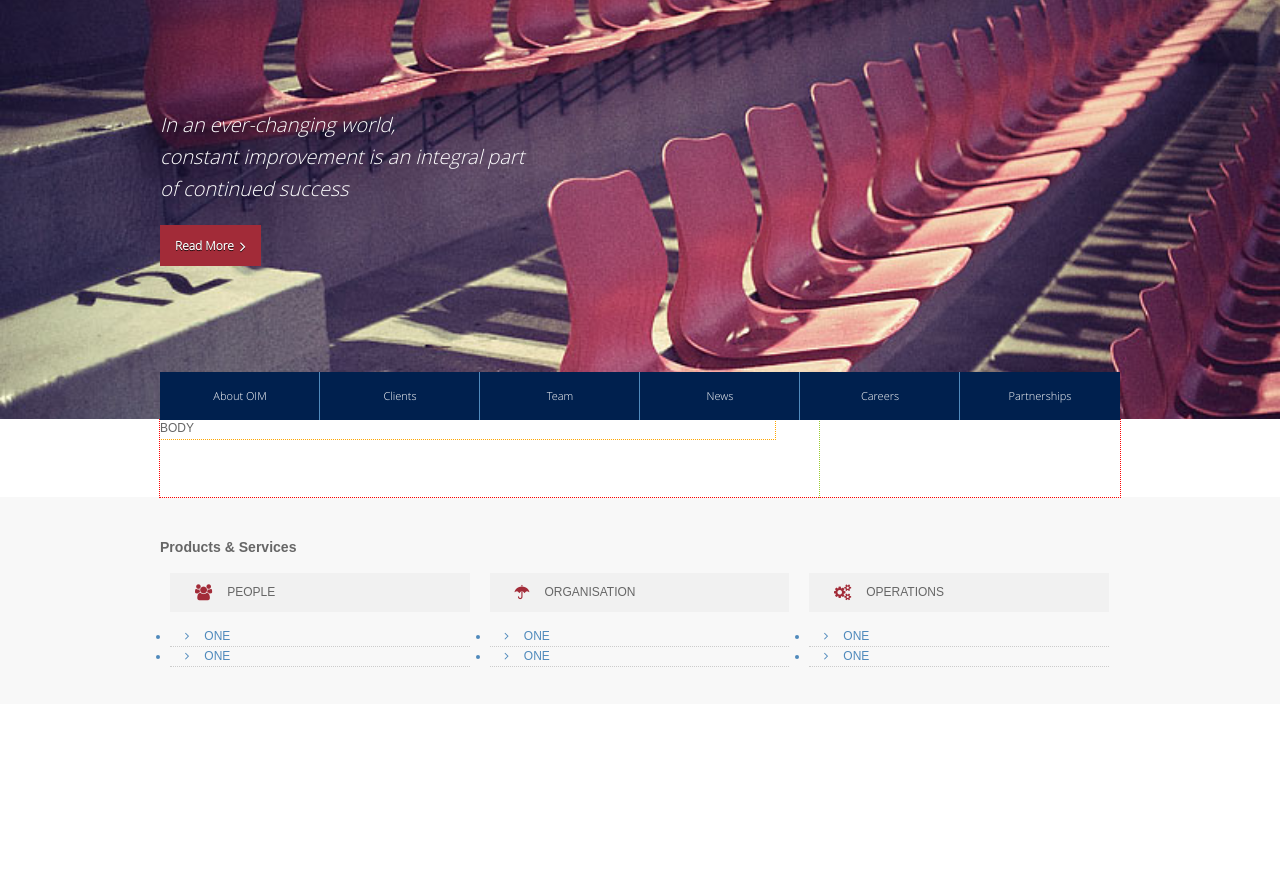
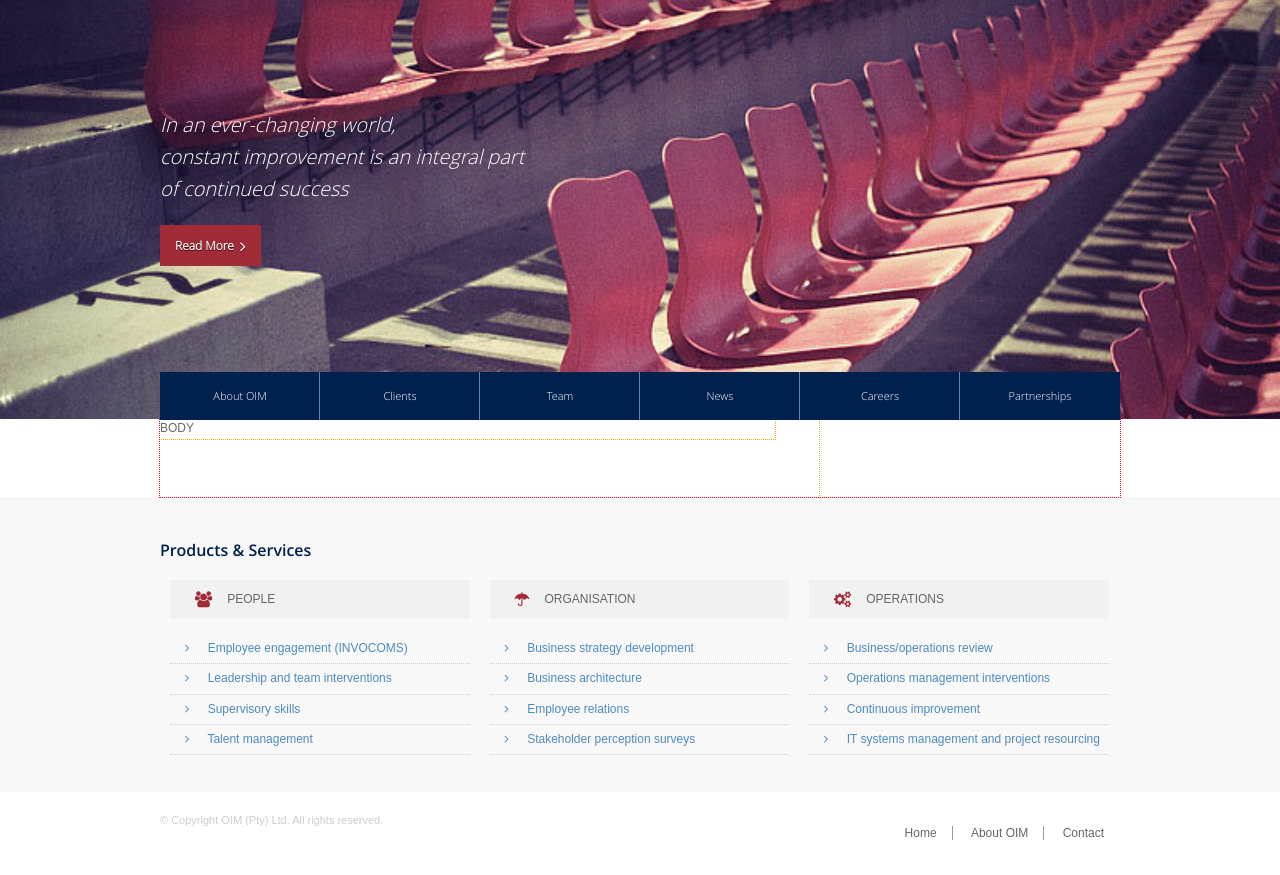
Before and after one commit to Fishgate/OIMGroup, a PHP site: page / in a window 1280 px wide. Shown: the part 127-1002 px from the top of the page. Before the commit the page ends 794 px from the top, so only its background shows below. Run offline with PHP 8.4, Linux system fonts and the light colour scheme; some libraries are stand-ins or nearby versions.

Commit message:
Tyrone build footer include, will sort out the generic footer stuff, we actually dont even need a generic one since there are is no pathing used in it

```diff
--- a/htdocs/css/main.css
+++ b/htdocs/css/main.css
@@ -127,7 +127,7 @@ textarea {
     font-style: normal;
 }
 @font-face {
-    font-family: 'open_sanssemibold';
+    font-family: 'opensans_semibold';
     src: url('../fonts/OpenSans-Semibold-webfont.eot');
     src: url('../fonts/OpenSans-Semibold-webfont.eot?#iefix') format('embedded-opentype'),
          url('../fonts/OpenSans-Semibold-webfont.woff') format('woff'),
@@ -140,6 +140,16 @@ textarea {
 /* ------------- FONT-FAMILY NAME: 'FontAwesome' --------------------------- */
 
 
+
+/*============================================
+                MINI RESETS
+=============================================*/
+ul{
+    list-style-type: none;
+}
+ul ul{
+    list-style-type: none;
+}
 
 /*============================================
                 BRANDING
@@ -216,7 +226,7 @@ textarea {
     width: 970px;
     padding: 20px 10px;
 /*    height: 380px;*/
-    background: rgba(0, 0, 0, 0.8);
+    background: rgba(0, 0, 0, 0.9);
     color: #333;
 }
 .footer mega-holder{
@@ -238,11 +248,6 @@ textarea {
     background: #f8f8f8;
     margin: 0 0 15px 0;
 }
-.footer-mega-head{
-    padding: 10px;
-    background: #f1f1f1;
-    margin: 0 0 15px 0;
-}
 .mega-flyout{
     display: none;
     padding: 0 0 0 15px!important;
@@ -254,6 +259,7 @@ textarea {
     cursor: pointer;
     color: #508abc;
     border-bottom: 1px dotted #ccc;
+    padding: 5px 0;
 }
 .mega-flyout li{
     margin-left: 40px;
@@ -439,7 +445,44 @@ footer{
     margin: 0 auto;
     padding: 25px 0;
 }
+#footer h2{
 
+    color: #00204E;
+    font-family: 'opensans_semibold';
+    font-size: 16px;
+}
+.footer-mega-head{
+    padding: 10px;
+    background: #f1f1f1;
+    margin: 0 0 15px 0;
+}
+#copyright-holder{
+    background: white;
+    padding: 20px;
+}
+#copyright-inner{
+    width: 960px;
+    margin: 0 auto;
+}
+#copyright{
+    color: #cdcdcd;
+    font-size: 11px;
+}
+#alt-menu li{
+    display: inline;
+    border-right: 1px solid #999;
+    padding: 0 15px;
+}
+#alt-menu li a{
+    color: #666;
+    text-decoration: none;
+}
+#alt-menu li a:hover{
+    color: #A22B38;
+}
+#last-alt{
+    border-right: 1px solid transparent!important;
+}
 /*============================================
                SIDEBAR STYLES
 =============================================*/
--- a/htdocs/includes/footer.php
+++ b/htdocs/includes/footer.php
@@ -11,11 +11,24 @@
             </div>
             <div class="mega-list">
                 <ul>
-                    <li><i class="icon-angle-right blue"></i>ONE</li>
-                    <li><i class="icon-angle-right blue"></i>ONE
+                    <li>
+                        <i class="icon-angle-right blue"></i>
+                        <a href="#">Employee engagement (INVOCOMS)</a>
+                    </li>
+                    <li>
+                        <i class="icon-angle-right blue"></i>
+                        <a href="#">Leadership and team interventions</a>
                         <ul class="mega-flyout">
                             <li>TWO</li>
                         </ul>
+                    </li>
+                    <li>
+                        <i class="icon-angle-right blue"></i>
+                        <a href="#">Supervisory skills</a>
+                    </li>
+                    <li>
+                        <i class="icon-angle-right blue"></i>
+                        <a href="#">Talent management</a>
                     </li>
                 </ul>
             </div>
@@ -26,11 +39,24 @@
             </div>
             <div class="mega-list">
                 <ul>
-                    <li><i class="icon-angle-right blue"></i>ONE</li>
-                    <li><i class="icon-angle-right blue"></i>ONE
+                    <li>
+                        <i class="icon-angle-right blue"></i>
+                        <a href="#">Business strategy development</a>
+                    </li>
+                    <li>
+                        <i class="icon-angle-right blue"></i>
+                        <a href="#">Business architecture</a>
                         <ul class="mega-flyout">
                             <li>TWO</li>
                         </ul>
+                    </li>
+                    <li>
+                        <i class="icon-angle-right blue"></i>
+                        <a href="#">Employee relations</a>
+                    </li>
+                    <li>
+                        <i class="icon-angle-right blue"></i>
+                        <a href="#">Stakeholder perception surveys</a>
                     </li>
                 </ul>
             </div>
@@ -41,11 +67,24 @@
             </div>
             <div class="mega-list">
                 <ul>
-                    <li><i class="icon-angle-right blue"></i>ONE</li>
-                    <li><i class="icon-angle-right blue"></i>ONE
+                    <li>
+                        <i class="icon-angle-right blue"></i>
+                        <a href="#">Business/operations review</a>
+                    </li>
+                    <li>
+                        <i class="icon-angle-right blue"></i>
+                        <a href="#">Operations management interventions</a>
                         <ul class="mega-flyout">
                             <li>TWO</li>
                         </ul>
+                    </li>
+                    <li>
+                        <i class="icon-angle-right blue"></i>
+                        <a href="#">Continuous improvement</a>
+                    </li>
+                    <li>
+                        <i class="icon-angle-right blue"></i>
+                        <a href="#">IT systems management and project resourcing</a>
                     </li>
                 </ul>
             </div>
@@ -54,6 +93,23 @@
     <!-- END MEGA MENU -->
 </div>
 <!-- END FOOTER CONTENT -->
+
+<!-- BEGIN COPYRIGHT DIV -->
+<div id="copyright-holder">
+    <div id="copyright-inner" class="clearfix">
+        <div id="copyright" class="left">&copy; Copyright OIM (Pty) Ltd. All rights reserved.</div>
+        <div id="alt-menu" class="right">
+            <nav>
+                <ul>
+                    <li><a href="#">Home</a></li>
+                    <li><a href="#">About OIM</a></li>
+                    <li id="last-alt"><a href="#">Contact</a></li>
+                </ul>
+            </nav>
+        </div>
+    </div>
+</div>
+<!-- END COPYRIGHT DIV -->
 
 <script src="//ajax.googleapis.com/ajax/libs/jquery/1.9.1/jquery.min.js"></script>
 <script>window.jQuery || document.write('<script src="js/vendor/jquery-1.9.1.min.js"><\/script>')</script>
--- a/htdocs/includes/mega-methodology.php
+++ b/htdocs/includes/mega-methodology.php
@@ -4,47 +4,87 @@
     <div class="mega-holder clearfix">
         <div class="left mega-thirds">
             <div class="mega-head">
-                <i class="icon-group red"></i>PEOPLE
+                <i class="icon-group icon-large red"></i>PEOPLE
             </div>
             <div class="mega-list">
                 <ul>
-                    <li><i class="icon-angle-right blue"></i>ONE</li>
-                    <li><i class="icon-angle-right blue"></i>ONE
+                    <li>
+                        <i class="icon-angle-right blue"></i>
+                        <a href="#">Employee engagement (INVOCOMS)</a>
+                    </li>
+                    <li>
+                        <i class="icon-angle-right blue"></i>
+                        <a href="#">Leadership and team interventions</a>
                         <ul class="mega-flyout">
                             <li>TWO</li>
                         </ul>
+                    </li>
+                    <li>
+                        <i class="icon-angle-right blue"></i>
+                        <a href="#">Supervisory skills</a>
+                    </li>
+                    <li>
+                        <i class="icon-angle-right blue"></i>
+                        <a href="#">Talent management</a>
                     </li>
                 </ul>
             </div>
         </div>
         <div class="left mega-thirds">
             <div class="mega-head">
-                <i class="icon-umbrella red"></i>ORGANISATION
+                <i class="icon-umbrella icon-large red"></i>ORGANISATION
             </div>
             <div class="mega-list">
                 <ul>
-                    <li><i class="icon-angle-right blue"></i>ONE</li>
-                    <li><i class="icon-angle-right blue"></i>ONE
+                    <li>
+                        <i class="icon-angle-right blue"></i>
+                        <a href="#">Business strategy development</a>
+                    </li>
+                    <li>
+                        <i class="icon-angle-right blue"></i>
+                        <a href="#">Business architecture</a>
                         <ul class="mega-flyout">
                             <li>TWO</li>
                         </ul>
+                    </li>
+                    <li>
+                        <i class="icon-angle-right blue"></i>
+                        <a href="#">Employee relations</a>
+                    </li>
+                    <li>
+                        <i class="icon-angle-right blue"></i>
+                        <a href="#">Stakeholder perception surveys</a>
                     </li>
                 </ul>
             </div>
         </div>
         <div class="left mega-thirds">
             <div class="mega-head">
-                <i class="icon-cogs red"></i>OPERATIONS
+                <i class="icon-cogs icon-large red"></i>OPERATIONS
             </div>
             <div class="mega-list">
                 <ul>
-                    <li><i class="icon-angle-right blue"></i>ONE</li>
-                    <li><i class="icon-angle-right blue"></i>ONE
+                    <li>
+                        <i class="icon-angle-right blue"></i>
+                        <a href="#">Business/operations review</a>
+                    </li>
+                    <li>
+                        <i class="icon-angle-right blue"></i>
+                        <a href="#">Operations management interventions</a>
                         <ul class="mega-flyout">
                             <li>TWO</li>
                         </ul>
+                    </li>
+                    <li>
+                        <i class="icon-angle-right blue"></i>
+                        <a href="#">Continuous improvement</a>
+                    </li>
+                    <li>
+                        <i class="icon-angle-right blue"></i>
+                        <a href="#">IT systems management and project resourcing</a>
                     </li>
                 </ul>
             </div>
         </div>
     </div>
+    <!-- END MEGA MENU -->
```
